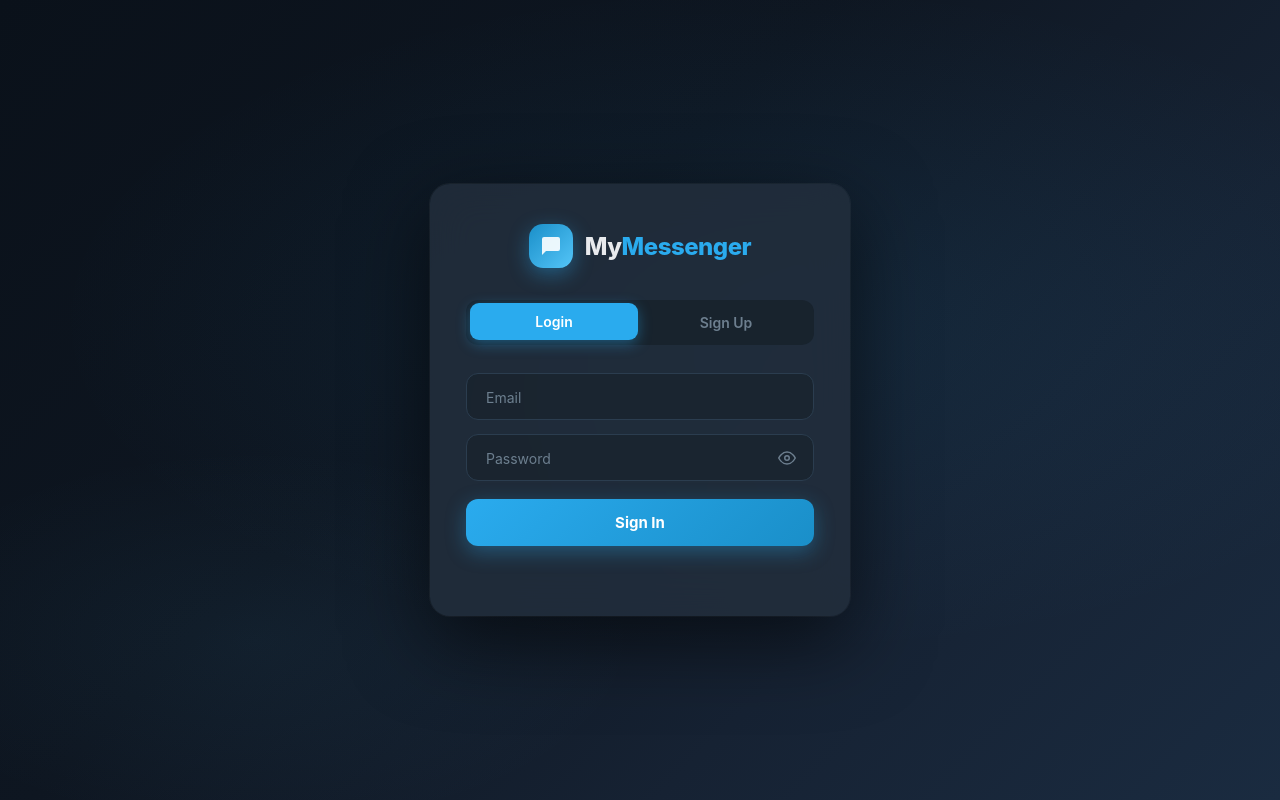
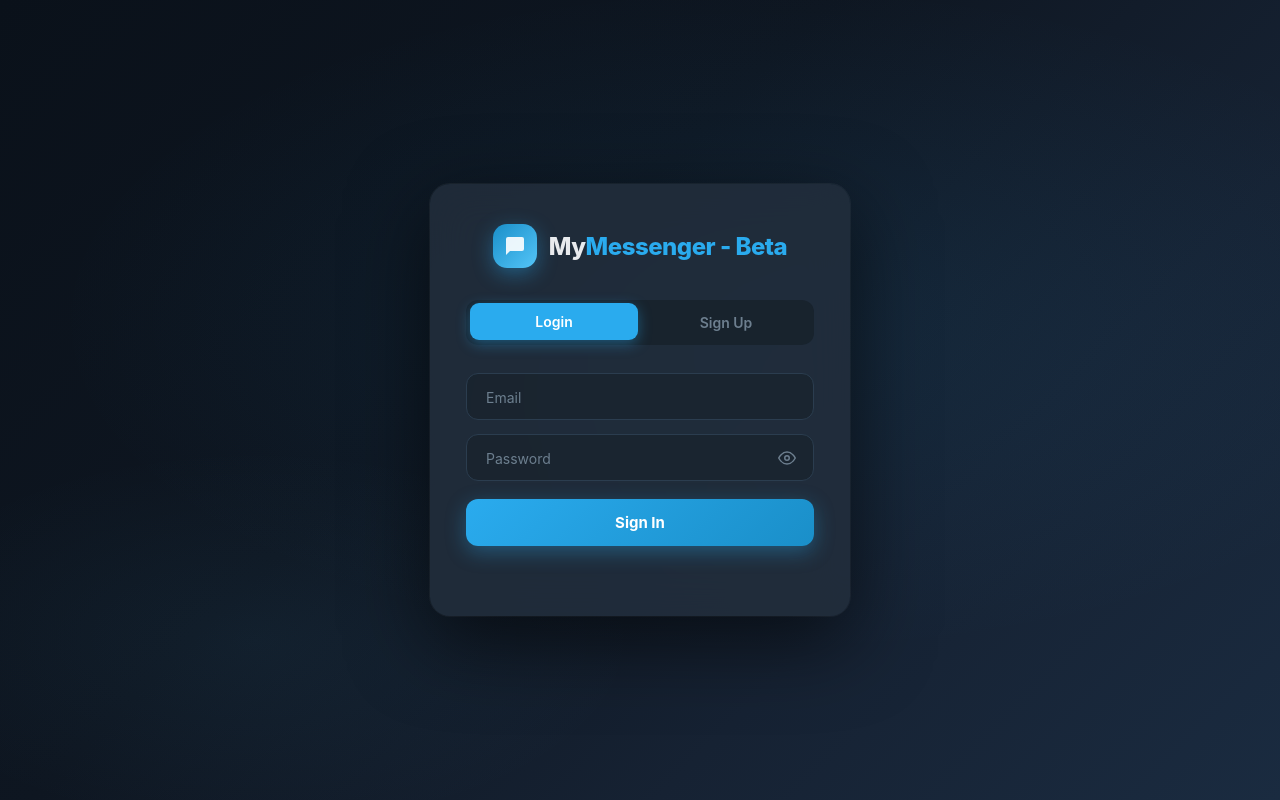
Before and after one commit to AvenixSoft/MyMessenger, a plain HTML site: page index.html in a window 1280 px wide. Drawn offline with Linux system fonts and the light colour scheme; no server answers.

Commit message:
Update index.html

```diff
--- a/index.html
+++ b/index.html
@@ -3,7 +3,7 @@
 <head>
 <meta charset="UTF-8">
 <meta name="viewport" content="width=device-width, initial-scale=1.0, viewport-fit=cover">
-<title>MyMessenger</title>
+<title>MyMessenger - Beta</title>
 <style>
 *{margin:0;padding:0;box-sizing:border-box;font-family:-apple-system,BlinkMacSystemFont,"Segoe UI",Roboto,Helvetica,Arial,sans-serif;}
 :root{
@@ -398,7 +398,7 @@ html,body{height:100%;width:100%;background:var(--bg);color:var(--text-primary);
           <path d="M21 15a2 2 0 0 1-2 2H7l-4 4V5a2 2 0 0 1 2-2h14a2 2 0 0 1 2 2z" fill="rgba(255,255,255,0.9)"/>
         </svg>
       </div>
-      <span class="brand-text">My<span>Messenger</span></span>
+      <span class="brand-text">My<span>Messenger - Beta</span></span>
     </div>
 
     <div class="auth-tabs" role="tablist">
```
